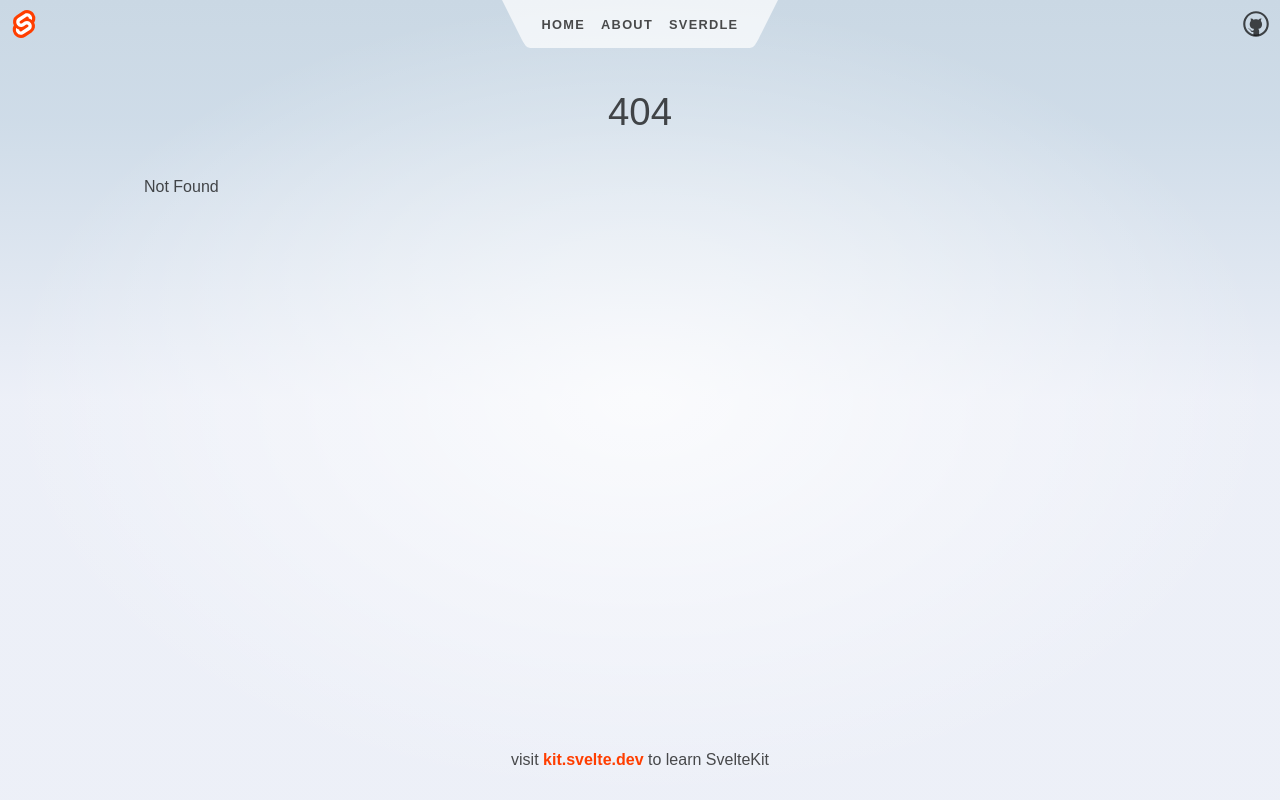
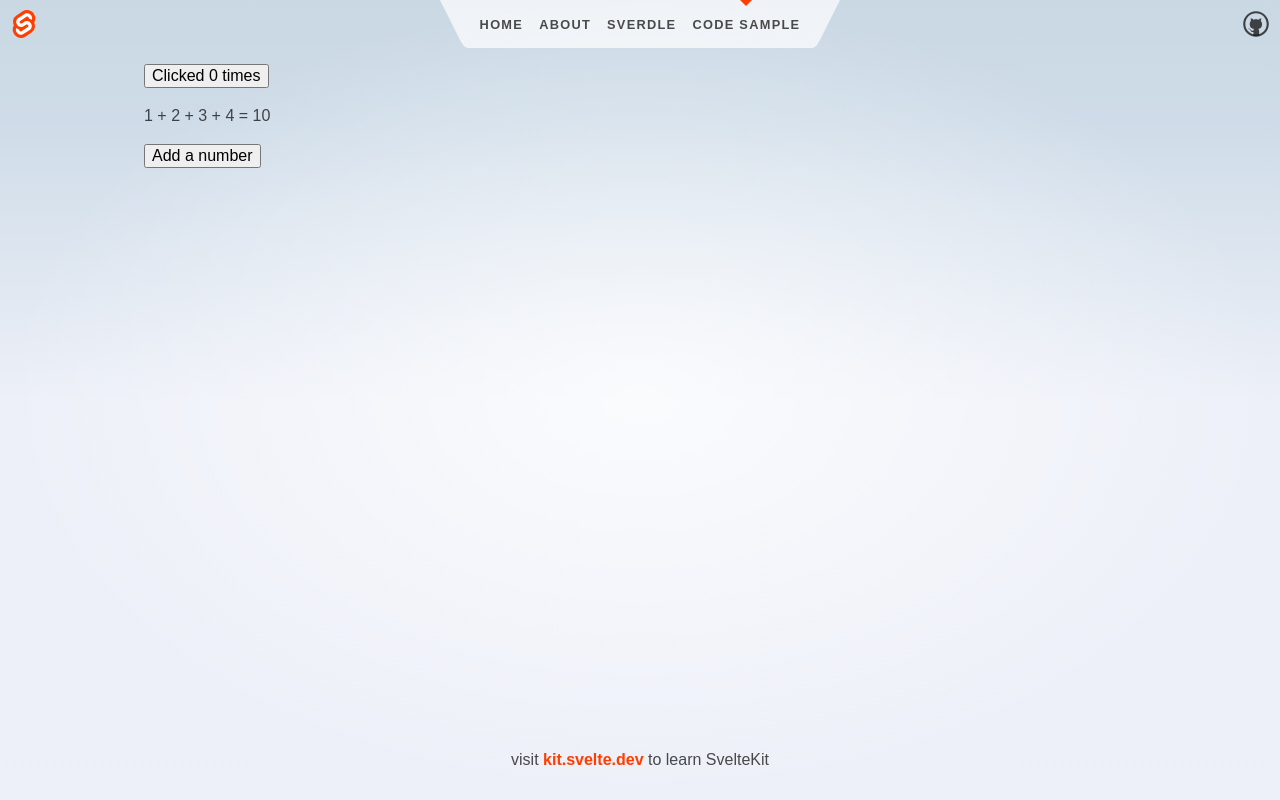
Before and after one commit to Tobetch/try-svelte, a SvelteKit app in the folder demo-app/: page /sample in a window 1280 px wide. Before the commit this address had no page. Built offline with nearby package versions, Linux system fonts and the light colour scheme.

Commit message:
add code sample page

```diff
--- a/demo-app/src/routes/Header.svelte
+++ b/demo-app/src/routes/Header.svelte
@@ -24,6 +24,9 @@
 			</li>
 			<li aria-current={$page.url.pathname.startsWith('/sverdle') ? 'page' : undefined}>
 				<a href="/sverdle">Sverdle</a>
+			</li>
+			<li aria-current={$page.url.pathname.startsWith('/sample') ? 'page' : undefined}>
+				<a href="/sample">Code Sample</a>
 			</li>
 		</ul>
 		<svg viewBox="0 0 2 3" aria-hidden="true">
--- /dev/null
+++ b/demo-app/src/routes/sample/+page.svelte
@@ -0,0 +1,29 @@
+<!-- https://svelte.dev/tutorial/updating-arrays-and-objects -->
+<script>
+	let count = 0;
+
+	function handleClick() {
+		count += 1;
+	}
+
+	let numbers = [1, 2, 3, 4];
+
+	function addNumber() {
+		// numbers = [...numbers, numbers.length + 1];
+		numbers[numbers.length] = numbers.length + 1;
+	}
+	$: sum = numbers.reduce((t, n) => t + n, 0);
+</script>
+
+<section>
+	<button on:click={handleClick}>
+		Clicked {count}
+		{count === 1 ? 'time' : 'times'}
+	</button>
+
+	<div>
+		<p>{numbers.join(' + ')} = {sum}</p>
+
+		<button on:click={addNumber}> Add a number </button>
+	</div>
+</section>
```
